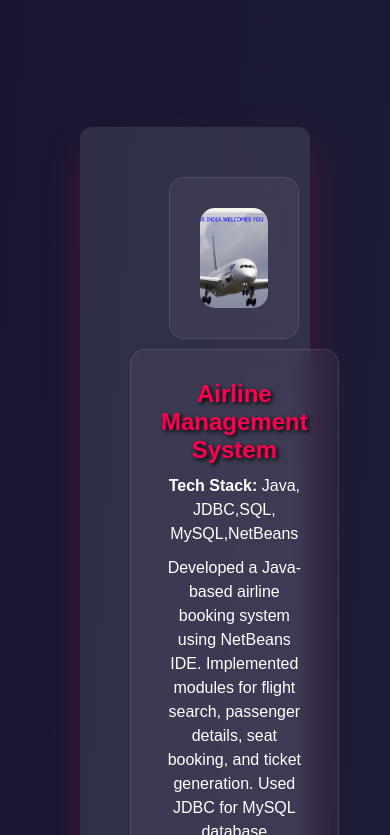
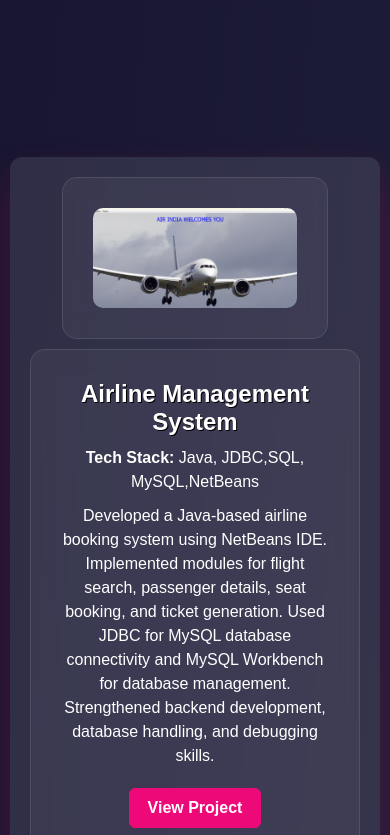
Before and after one commit to Roshani107/roshani-portfolio, a plain HTML site: page project.html in a window 390 px wide. Shown: the part 329-1164 px from the top of the page. Drawn offline with Linux system fonts and the light colour scheme.

Commit message:
modifications

```diff
--- a/style.css
+++ b/style.css
@@ -1020,11 +1020,13 @@ form .btn2:hover {
 
 }
 
+
+
 /* -----------------projects add kaaa section--------------------------  */
 .project-section {
     margin-top:100px;
     padding: 30px 80px;
-    /* background: linear-gradient(to right, #141e30, #243b55); */
+
     color: white;
 }
 
@@ -1043,15 +1045,7 @@ form .btn2:hover {
 
 }
 
-/* .project-image img {
-
-    box-shadow: 5 5px 5px rgba(0, 0, 0, 0.4);
-    width: 300px;
-    max-width: 400px;
-    border-radius: 10px;
-    object-fit: cover;
-    padding-left: 30px;
-} */
+
 .project-image img {
     width: 100%;
     height: 100px;
@@ -1115,6 +1109,15 @@ form .btn2:hover {
     .project-card {
         flex-direction: column;
         text-align: center;
+        display: flex;
+        /* overflow: hidden; */
+
+    flex-wrap: wrap;
+    align-items: center;
+    gap: 10px;
+    padding: 0px;
+    border-radius: 12px;
+
     }
 
     .project-image img {
@@ -1124,6 +1127,21 @@ form .btn2:hover {
         padding: 0;
 
     }
+
+    .project-image:hover img {
+    transform: scale(1.05);
+    width: 100%;
+    height: 150px;
+    object-fit: cover;
+    border-radius: 10px;
+    display: block;
+    transition: transform 0.3s ease;
+}
+.project-description {
+ background: none;
+    flex: 1;
+
+}
 }
 
 .project-card {
@@ -1191,6 +1209,134 @@ form .btn2:hover {
     margin-top: 100px;
     padding: 0px;
 }
+
+
+/* again writing */
+/* -----------------projects add kaaa section--------------------------  */
+.project-section {
+    padding: 60px 10px;
+    /* background: linear-gradient(to right, #141e30, #243b55); */
+    color: white;
+}
+
+.project-container {
+    display: flex;
+    flex-wrap: wrap;
+    gap: 20px;
+
+    justify-content: center;
+    max-width: 800px;
+    margin: auto;
+    padding: 20px 5px;
+    box-sizing: border-box;
+    font-family: 'Segoe UI', sans-serif;
+    background-color: white;
+}
+
+.project-image img {
+
+    box-shadow: 5 5px 5px rgba(0, 0, 0, 0.4);
+    width: 300px;
+    max-width: 400px;
+    border-radius: 10px;
+    object-fit: cover;
+    padding-left: 30px;
+}
+
+.project-description {
+    max-width: 1000px;
+}
+
+.project-description h2 {
+
+    font-size: 28px;
+    display: flex;
+    margin-bottom: 0px;
+    color: white;
+    border-radius: 30px;
+    text-shadow: 1px 1px black;
+    text-decoration: none;
+    font-weight: bold;
+
+
+}
+
+.project-description p {
+    margin-bottom: 0px;
+    line-height: 1.6;
+    margin-left: 100px;
+    padding: 0px;
+}
+
+.project-description .btn {
+    display: inline-block;
+    margin-top: 10px;
+    padding: 10px 18px;
+    border: 1px solid #ee0979;
+    color: white;
+    text-decoration: none;
+    border-radius: 6px;
+    transition: 0.3s;
+    background-color: #ee0979;
+}
+
+.project-description .btn:hover {
+    background-color: #ee0979;
+    color: white;
+}
+
+/* faltu css */
+@media (max-width: 768px) {
+    .project-card {
+        flex-direction: column;
+        text-align: center;
+    }
+
+    .project-image img {
+        width: 100%;
+        max-width: 100%;
+        margin: 0;
+        padding: 0;
+    }
+
+}
+.project-card {
+    display: flex;
+    flex-wrap: wrap;
+    align-items: center;
+    gap: 10px;
+    padding: 20px;
+    border-radius: 12px;
+    margin-bottom: 10px;
+    box-shadow: 0 20px 40px rgba(255, 0, 79, 0.2);
+    background: rgba(255, 248, 248, 0.1);
+}
+
+
+.project-description {
+    flex: 1;
+}
+
+.project-description h2 {
+    font-size: 24px;
+    color: #ffffff;
+    text-align: center;
+}
+
+.project-description p {
+    margin: 10px 0;
+    line-height: 1.5;
+}
+
+
+/* contact container  */
+.contact-container {
+    margin-top: 100px;
+    padding: 0px;
+}
+
+
+
 
 /* ---------------------hire.html vala css--------------------- */
 
```
